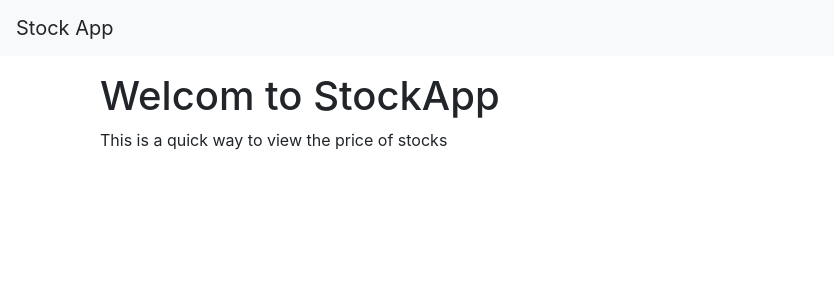
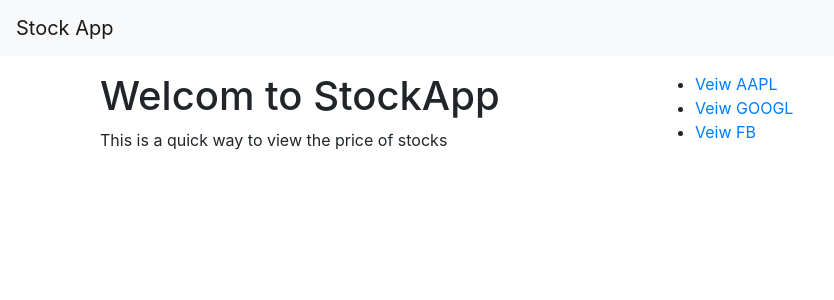
Before and after one commit to DentonPaul/stock-app, a Flask app: page / in a window 1280 px wide. Shown: the top 300 px of the page, without its empty margins (0-834 px from the left). Run offline with Flask 2, Linux system fonts and the light colour scheme; some libraries are stand-ins or nearby versions.

Commit message:
updated again

```diff
--- a/server.py
+++ b/server.py
@@ -17,5 +17,5 @@ def stock(ticker):
     return render_template('stock_quote.html', ticker=ticker, stock_price=price)
 
 @app.route('/')
-def home():
+def home_page():
     return render_template('index.html')
--- a/templates/base_layout.html
+++ b/templates/base_layout.html
@@ -8,7 +8,7 @@
 </head>
 <body>
     <nav class="navbar navbar-light bg-light justify-content between">
-        <a class="navbar-brand">Stock App</a>
+        <a href="{{ url_for('home_page') }}" class="navbar-brand">Stock App</a>
     </nav>
     <div class="container mt-3">
         {% block content %}{% endblock %}
--- a/templates/index.html
+++ b/templates/index.html
@@ -8,6 +8,13 @@
             <h1>Welcom to StockApp</h1>
             <div>This is a quick way to view the price of stocks</div>
         </div>
+        <div class="col">
+            <ul>
+                <li> <a href="{{ url_for('stock', ticker='AAPL') }}">Veiw AAPL</a></li>
+                <li> <a href="{{ url_for('stock', ticker='GOOGL') }}">Veiw GOOGL</a></li>
+                <li> <a href="{{ url_for('stock', ticker='FB') }}">Veiw FB</a></li>
+            </ul>
+        </div>
     </div>
 </div>
 {% endblock %}
```
